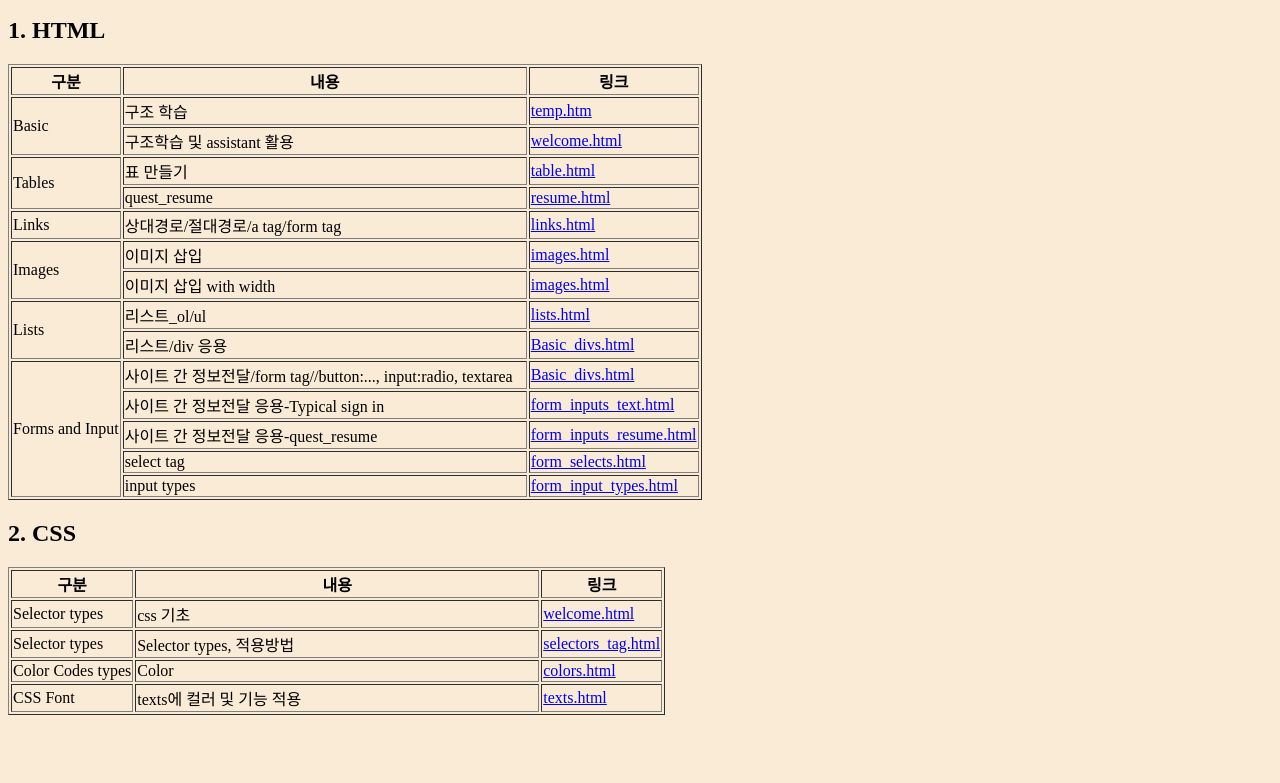
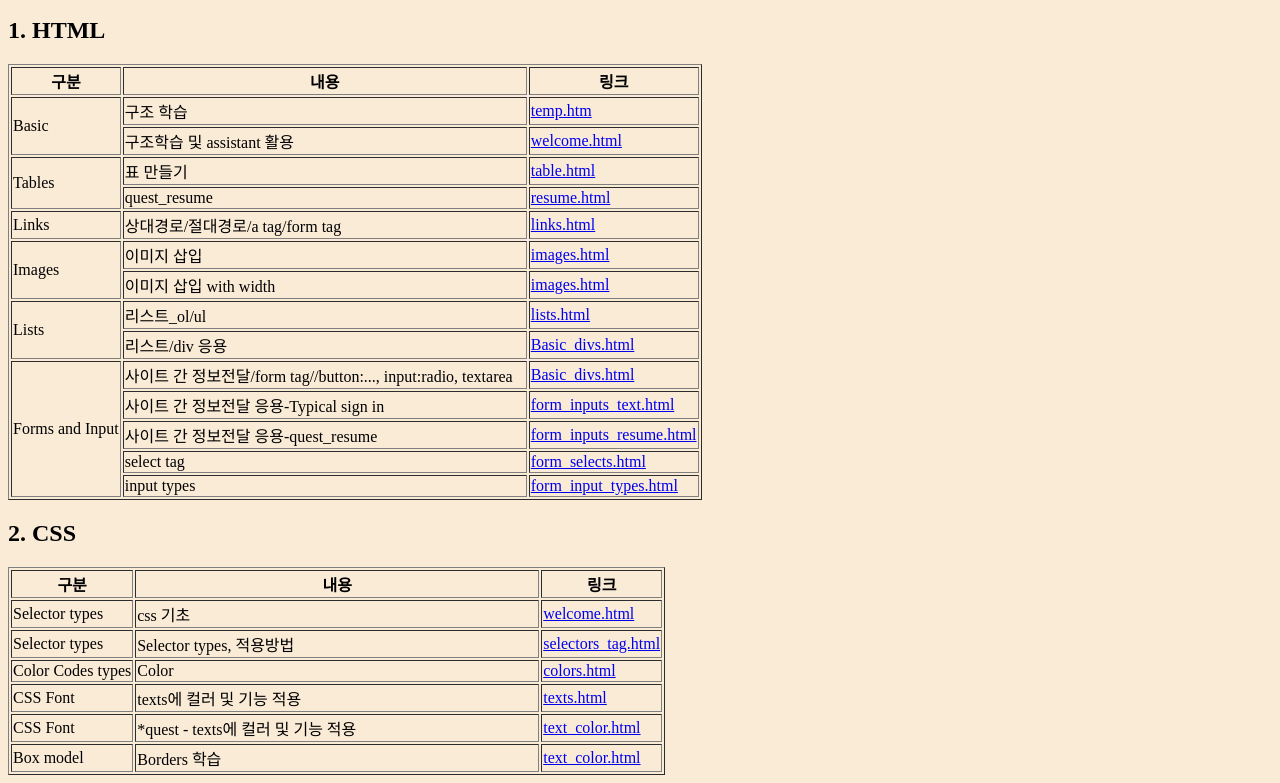
Before and after one commit to ohjisu320/study_publishings, a plain HTML site: page docs/main.html in a window 1280 px wide. Shown: the part 131-914 px from the top of the page. Before the commit the page ends 854 px from the top, so only its background shows below. Drawn offline with Linux system fonts and the light colour scheme.

Commit message:
main 수정

```diff
--- a/docs/main.html
+++ b/docs/main.html
@@ -168,6 +168,20 @@
                 <a href="./CSSs/texts.html">texts.html</a>
             </td>
         </tr>
+        <tr>
+            <td>CSS Font</td>
+            <td> *quest - texts에 컬러 및 기능 적용 </td>
+            <td>
+                <a href="./quests/CSSs/text_color.html">text_color.html</a>
+            </td>
+        </tr>
+        <tr>
+            <td>Box model</td>
+            <td> Borders 학습 </td>
+            <td>
+                <a href="./quests/CSSs/text_color.html">text_color.html</a>
+            </td>
+        </tr>
     </table>
 
 </main>
```
